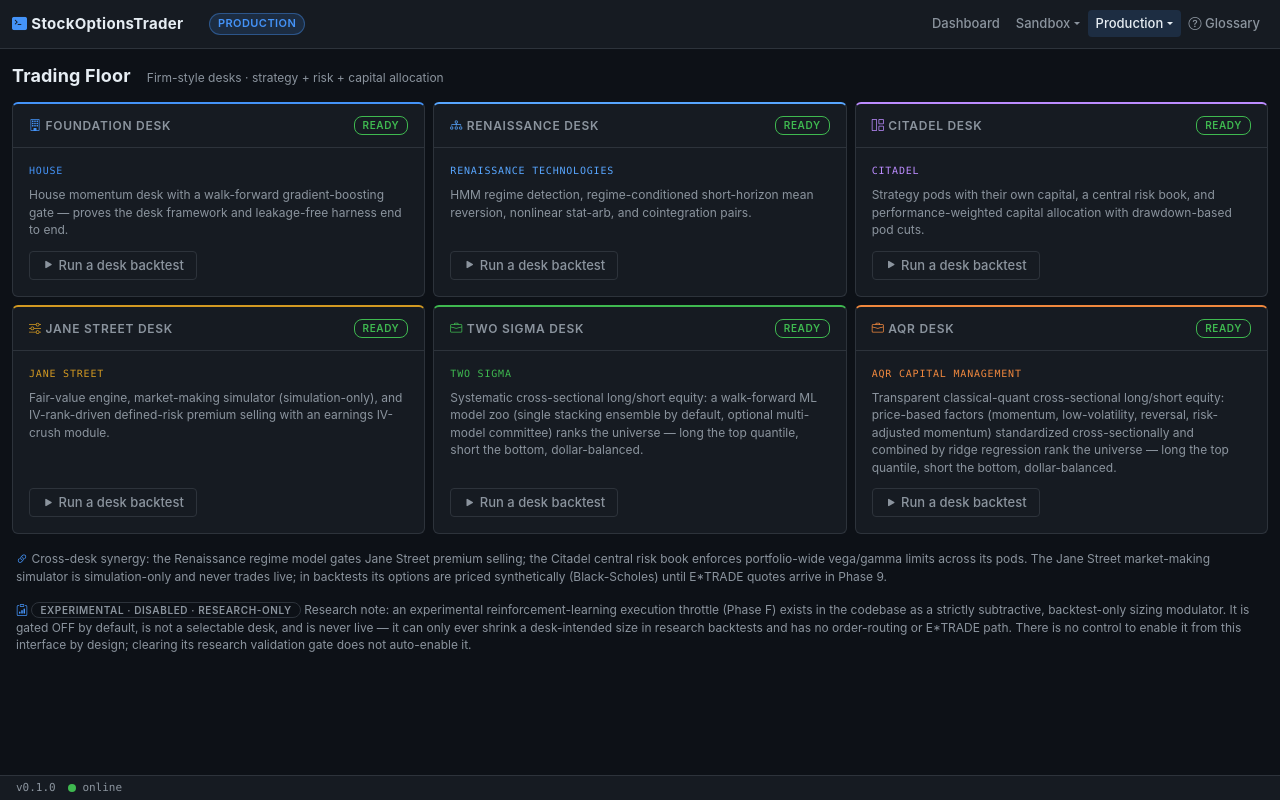
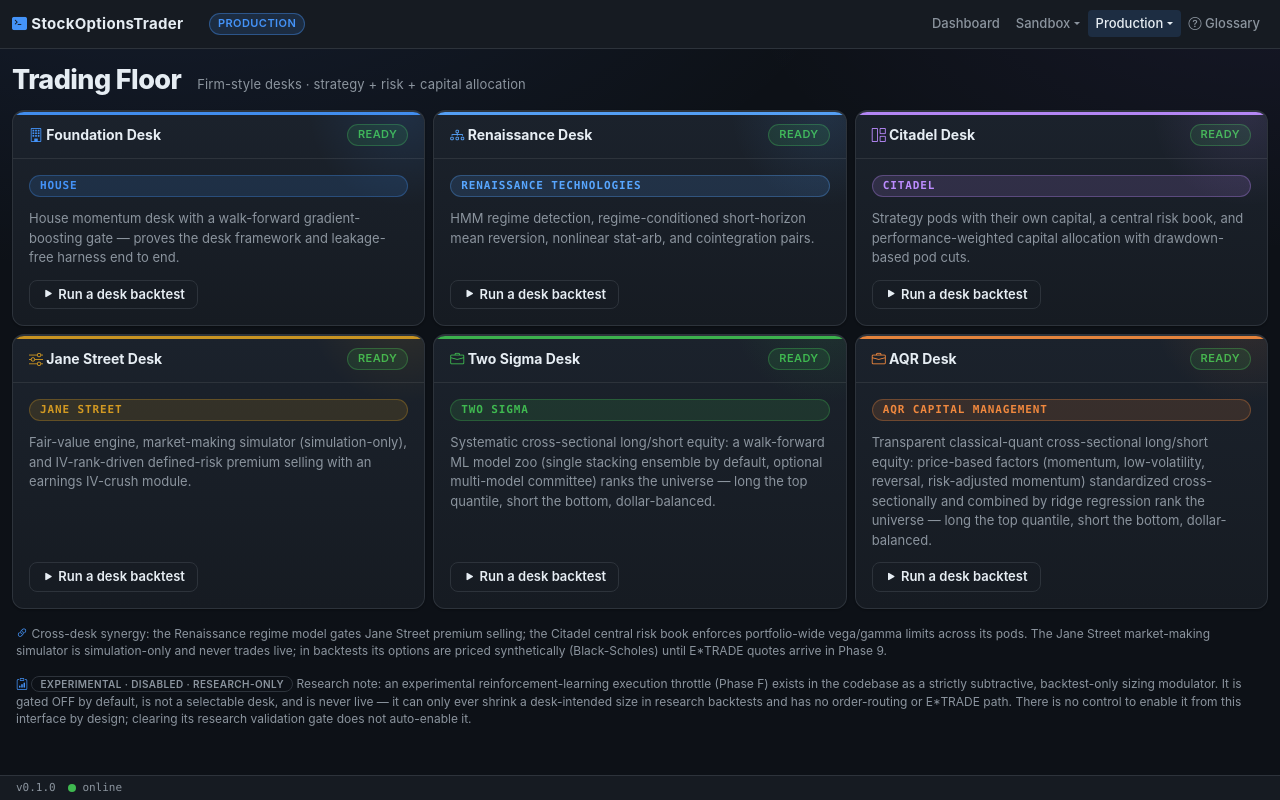
Before and after one commit to km8trix/StockOptionsTrader, a Flask app: page /floor in a window 1280 px wide. Run offline with Flask 3, Linux system fonts and the light colour scheme; some libraries are stand-ins or nearby versions.

Commit message:
feat(ui): "Terminal Pro" redesign — flagship Dashboard + Trading Floor
First slice of a desktop-first UI uplift toward production-fintech polish
(AutoPilot/Dub references), restyled within the existing Bootstrap stack —
no framework change, no JS or API changes.

New gui/static/css/redesign.css adds an elevation layer: layered surfaces +
shadows, a subtle brand aurora backdrop, stronger type hierarchy, a gradient
primary action, modern pill badges, a hero KPI treatment for the portfolio
"balance" card, and firm-branded desk cards (accent bar + corner glow +
colored icon driven by the existing --desk-accent).

FLAGSHIP-FIRST + reversible: everything is scoped under `body.ui-next`,
which only Dashboard (index.html) and Trading Floor (floor.html) set, so the
other 6 pages are byte-identical until the direction is approved. New design
tokens are additive (inert without .ui-next). Honors prefers-reduced-motion.

Verified live (port 5001): both pages render with redesign.css active, hero
+ desk-accent styles applied, zero console errors; 342 GUI tests pass.

Co-Authored-By: Claude Opus 4.8 <noreply@anthropic.com>

```diff
--- /dev/null
+++ b/gui/static/css/redesign.css
@@ -0,0 +1,291 @@
+/* ==========================================================================
+   redesign.css — "Terminal Pro" elevation layer
+   A polished, desktop-first uplift of the base terminal theme, scoped to the
+   flagship pages via `body.ui-next` (Dashboard + Trading Floor). Pages without
+   that class are visually UNCHANGED — this is a flagship-first rollout.
+   Additive only: new tokens below are inert where .ui-next is absent.
+   Builds on style.css tokens (--bg, --surface, --accent, --gain, etc.).
+   ========================================================================== */
+
+:root,
+[data-bs-theme="dark"] {
+    /* Brand accent (a touch more vivid than --accent) + signature gradient,
+       used sparingly: primary actions, hero accents, desk bars. */
+    --brand: #5b8cff;
+    --brand-2: #8ba6ff;
+    --brand-grad: linear-gradient(135deg, #5b8cff 0%, #8b6cff 100%);
+
+    /* Elevated surface + radii (the base 6px reads utilitarian; 10–14px reads
+       modern fintech without going soft). */
+    --surface-elev: #1b222c;
+    --radius-sm: 8px;
+    --radius: 12px;
+    --radius-lg: 16px;
+
+    /* Elevation: depth instead of flat hairlines. */
+    --shadow-sm: 0 1px 2px rgba(0, 0, 0, 0.30);
+    --shadow-md: 0 6px 20px rgba(0, 0, 0, 0.38);
+    --shadow-lg: 0 16px 40px rgba(0, 0, 0, 0.48);
+    --ring: inset 0 0 0 1px rgba(255, 255, 255, 0.04);
+}
+
+/* --------------------------------------------------------------------------
+   Page backdrop — subtle brand aurora, fixed so it doesn't scroll-jump
+   -------------------------------------------------------------------------- */
+body.ui-next {
+    background:
+        radial-gradient(1200px 620px at 12% -12%, rgba(91, 140, 255, 0.10), transparent 60%),
+        radial-gradient(1000px 520px at 100% -4%, rgba(139, 108, 255, 0.07), transparent 55%),
+        var(--bg);
+    background-attachment: fixed;
+}
+
+/* --------------------------------------------------------------------------
+   Page header — stronger display hierarchy
+   -------------------------------------------------------------------------- */
+.ui-next .page-title {
+    font-size: 27px;
+    font-weight: 760;
+    letter-spacing: -0.022em;
+    line-height: 1.1;
+}
+
+.ui-next .page-subtitle {
+    color: var(--text-muted);
+    font-size: 13px;
+    letter-spacing: 0.01em;
+}
+
+/* --------------------------------------------------------------------------
+   Cards — layered surface + elevation (no hover-lift on data panels)
+   -------------------------------------------------------------------------- */
+.ui-next .card {
+    border-radius: var(--radius);
+    border-color: var(--border);
+    background: linear-gradient(180deg, var(--surface-elev), var(--surface));
+    box-shadow: var(--shadow-sm), var(--ring);
+}
+
+.ui-next .card-header {
+    padding: var(--sp-3) var(--sp-4);
+    font-size: 11px;
+    letter-spacing: 0.08em;
+}
+
+/* --------------------------------------------------------------------------
+   Metric cards — bigger numbers, gentle hover, a true hero KPI
+   -------------------------------------------------------------------------- */
+.ui-next .metric-card {
+    border-radius: var(--radius);
+    background: linear-gradient(180deg, var(--surface-elev), var(--surface));
+    box-shadow: var(--shadow-sm);
+    padding: var(--sp-4);
+    transition: transform 0.18s ease, box-shadow 0.18s ease, border-color 0.18s ease;
+}
+
+.ui-next .metric-card:hover {
+    transform: translateY(-2px);
+    box-shadow: var(--shadow-md);
+}
+
+.ui-next .metric-value {
+    font-size: 26px;
+    font-weight: 700;
+    letter-spacing: -0.01em;
+}
+
+.ui-next .metric-label {
+    font-size: 10.5px;
+}
+
+/* Hero KPI — the portfolio "balance" card, like a consumer fintech hero. */
+.ui-next .metric-card--hero {
+    border-color: rgba(91, 140, 255, 0.38);
+    background:
+        radial-gradient(130% 130% at 0% 0%, rgba(91, 140, 255, 0.20), transparent 52%),
+        linear-gradient(180deg, var(--surface-elev), var(--surface));
+}
+
+.ui-next .metric-card--hero .metric-label {
+    color: var(--brand-2);
+}
+
+.ui-next .metric-card--hero .metric-value {
+    font-size: 34px;
+    font-weight: 760;
+}
+
+/* --------------------------------------------------------------------------
+   Workspace chooser cards — interactive, so they lift
+   -------------------------------------------------------------------------- */
+.ui-next .ws-choose {
+    transition: transform 0.18s ease, box-shadow 0.18s ease, border-color 0.18s ease;
+}
+
+.ui-next .ws-choose:hover {
+    transform: translateY(-3px);
+    box-shadow: var(--shadow-md);
+    border-color: color-mix(in srgb, var(--accent) 40%, var(--border));
+}
+
+/* --------------------------------------------------------------------------
+   Desk cards — the Trading Floor centerpiece: firm-accent bar, corner glow,
+   colored icon, lift. Accent comes from the inline --desk-accent (floor.js).
+   -------------------------------------------------------------------------- */
+.ui-next .desk-card {
+    position: relative;
+    overflow: hidden;
+    border-radius: var(--radius);
+    background: linear-gradient(180deg, var(--surface-elev), var(--surface));
+    box-shadow: var(--shadow-sm);
+    transition: transform 0.2s ease, box-shadow 0.2s ease, border-color 0.2s ease;
+}
+
+.ui-next .desk-card::before {
+    content: "";
+    position: absolute;
+    inset: 0 0 auto 0;
+    height: 3px;
+    background: var(--desk-accent, var(--accent));
+    opacity: 0.95;
+}
+
+.ui-next .desk-card::after {
+    content: "";
+    position: absolute;
+    top: -45%;
+    right: -18%;
+    width: 190px;
+    height: 190px;
+    border-radius: 50%;
+    background: radial-gradient(circle, var(--desk-accent, var(--accent)), transparent 70%);
+    opacity: 0.12;
+    pointer-events: none;
+}
+
+.ui-next .desk-card:hover {
+    transform: translateY(-3px);
+    box-shadow: var(--shadow-lg);
+    border-color: color-mix(in srgb, var(--desk-accent, var(--accent)) 55%, var(--border));
+}
+
+.ui-next .desk-card .card-header {
+    color: var(--text);
+    text-transform: none;
+    letter-spacing: 0;
+    font-size: 14px;
+    font-weight: 650;
+}
+
+.ui-next .desk-card .card-header .bi {
+    color: var(--desk-accent, var(--accent));
+}
+
+.ui-next .desk-firm-tag {
+    display: inline-block;
+    color: var(--desk-accent, var(--accent));
+    background: color-mix(in srgb, var(--desk-accent, var(--accent)) 14%, transparent);
+    border: 1px solid color-mix(in srgb, var(--desk-accent, var(--accent)) 30%, transparent);
+    border-radius: 999px;
+    padding: 2px 10px;
+    font-size: 11px;
+    font-weight: 600;
+    margin-bottom: var(--sp-3);
+}
+
+.ui-next .desk-desc {
+    color: var(--text-muted);
+    font-size: 13px;
+    line-height: 1.5;
+}
+
+/* --------------------------------------------------------------------------
+   Buttons — gradient primary, refined outline
+   -------------------------------------------------------------------------- */
+.ui-next .btn {
+    border-radius: var(--radius-sm);
+    font-weight: 600;
+    transition: transform 0.12s ease, box-shadow 0.16s ease, filter 0.16s ease,
+        background-color 0.16s ease, border-color 0.16s ease;
+}
+
+.ui-next .btn-primary {
+    background: var(--brand-grad);
+    border: none;
+    box-shadow: 0 2px 10px rgba(91, 140, 255, 0.32);
+}
+
+.ui-next .btn-primary:hover {
+    filter: brightness(1.08);
+    box-shadow: 0 5px 16px rgba(91, 140, 255, 0.42);
+    transform: translateY(-1px);
+}
+
+.ui-next .btn-outline-secondary {
+    border-color: var(--border);
+    color: var(--text);
+}
+
+.ui-next .btn-outline-secondary:hover {
+    background: var(--surface-2);
+    border-color: color-mix(in srgb, var(--accent) 45%, var(--border));
+    color: var(--text);
+}
+
+/* --------------------------------------------------------------------------
+   Pills / badges — modern rounded chips
+   -------------------------------------------------------------------------- */
+.ui-next .ws-badge,
+.ui-next .badge-ready,
+.ui-next .badge-phase {
+    border-radius: 999px;
+    letter-spacing: 0.04em;
+}
+
+.ui-next .badge-ready {
+    color: var(--gain);
+    background: var(--gain-dim);
+    border: 1px solid color-mix(in srgb, var(--gain) 35%, transparent);
+    padding: 2px 10px;
+    font-size: 11px;
+    font-weight: 600;
+}
+
+/* --------------------------------------------------------------------------
+   Tables — quieter header, soft row hover
+   -------------------------------------------------------------------------- */
+.ui-next .table thead th {
+    color: var(--text-muted);
+    font-size: 11px;
+    text-transform: uppercase;
+    letter-spacing: 0.06em;
+    border-bottom-color: var(--border);
+}
+
+.ui-next .table tbody tr {
+    transition: background-color 0.12s ease;
+}
+
+.ui-next .table tbody tr:hover {
+    background-color: var(--surface-2);
+}
+
+/* --------------------------------------------------------------------------
+   Accessibility — honor reduced-motion: kill transforms/transitions
+   -------------------------------------------------------------------------- */
+@media (prefers-reduced-motion: reduce) {
+    .ui-next .card,
+    .ui-next .metric-card,
+    .ui-next .ws-choose,
+    .ui-next .desk-card,
+    .ui-next .btn {
+        transition: none;
+    }
+
+    .ui-next .metric-card:hover,
+    .ui-next .ws-choose:hover,
+    .ui-next .desk-card:hover,
+    .ui-next .btn-primary:hover {
+        transform: none;
+    }
+}
--- a/gui/templates/base.html
+++ b/gui/templates/base.html
@@ -7,9 +7,10 @@
     <link href="{{ url_for('static', filename='vendor/bootstrap/bootstrap.min.css') }}" rel="stylesheet">
     <link href="{{ url_for('static', filename='vendor/bootstrap-icons/bootstrap-icons.min.css') }}" rel="stylesheet">
     <link href="{{ url_for('static', filename='css/style.css') }}" rel="stylesheet">
+    <link href="{{ url_for('static', filename='css/redesign.css') }}" rel="stylesheet">
     {% block extra_css %}{% endblock %}
 </head>
-<body class="d-flex flex-column min-vh-100">
+<body class="d-flex flex-column min-vh-100 {% block body_class %}{% endblock %}">
     <a href="#main-content" class="skip-link">Skip to main content</a>
     <nav class="navbar navbar-expand-lg app-nav sticky-top" aria-label="Main navigation">
         <div class="container-fluid">
--- a/gui/templates/floor.html
+++ b/gui/templates/floor.html
@@ -1,6 +1,7 @@
 {% extends "base.html" %}
 
 {% block title %}Trading Floor · StockOptionsTrader{% endblock %}
+{% block body_class %}ui-next{% endblock %}
 
 {% block content %}
 <div class="d-flex align-items-baseline gap-3 mb-3">
--- a/gui/templates/index.html
+++ b/gui/templates/index.html
@@ -2,6 +2,7 @@
 {% from 'macros.html' import explain with context %}
 
 {% block title %}Dashboard · StockOptionsTrader{% endblock %}
+{% block body_class %}ui-next{% endblock %}
 
 {% block content %}
 <div class="d-flex flex-column flex-md-row align-items-md-baseline justify-content-md-between gap-2 mb-3">
@@ -55,7 +56,7 @@
 <!-- Portfolio metric cards -->
 <div id="portfolioMetrics" class="row g-2 mb-3">
     <div class="col-6 col-lg-3">
-        <div class="metric-card">
+        <div class="metric-card metric-card--hero">
             <div class="metric-label">Portfolio value</div>
             <div class="metric-value num" id="metricPortfolioValue"><span class="skeleton w-50"></span></div>
             <div class="metric-delta num" id="metricPortfolioDelta"></div>
```
